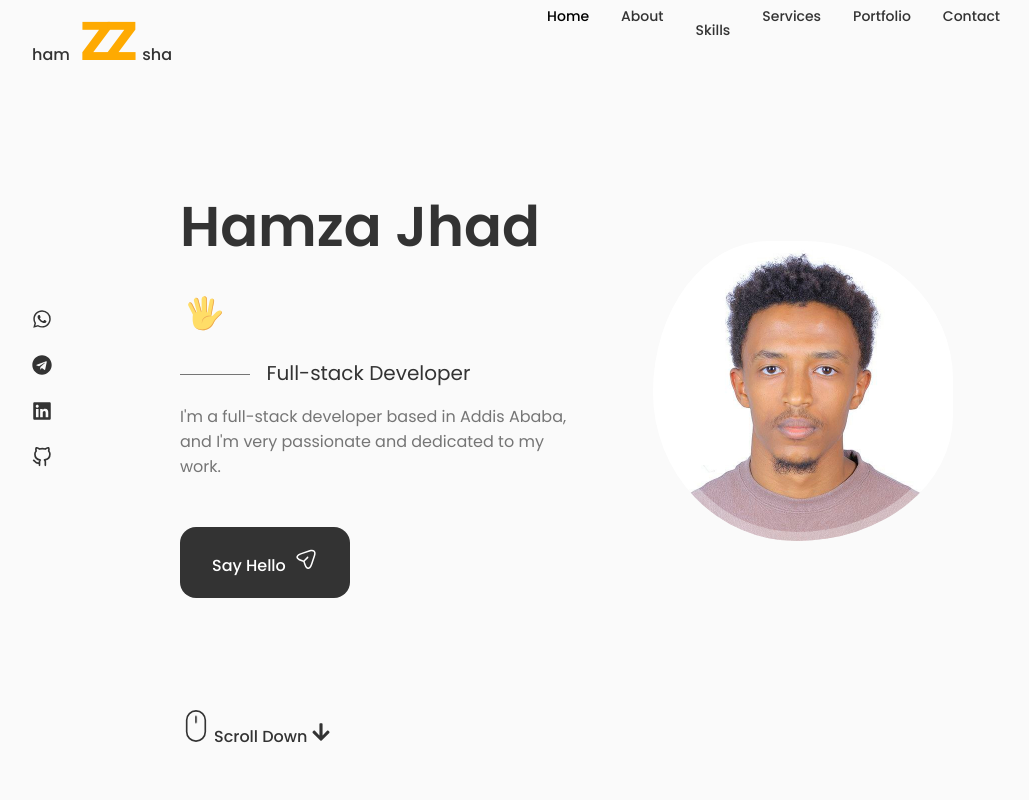
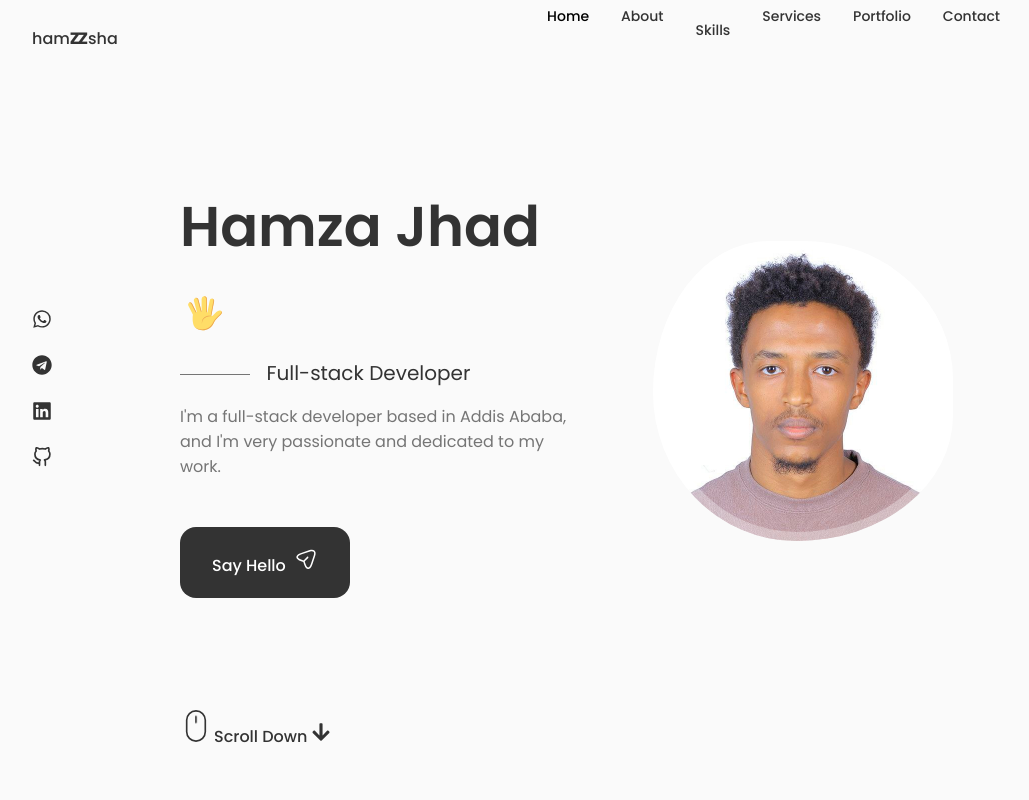
Before and after one commit to Hamzshaa/Personal-Portfolio, a React (Create React App) app: page / in a window 1280 px wide. Shown: the top 800 px of the page, without its empty margins (124-1153 px from the left). Built offline with nearby package versions, Linux system fonts and the light colour scheme; some icons are missing.

Commit message:
favicon changed

```diff
--- a/src/components/header/header.css
+++ b/src/components/header/header.css
@@ -23,11 +23,10 @@
 
 .nav__zz {
   font-weight: 900;
-  font-size: 4.3rem;
-  letter-spacing: -8px;
-  margin-left: 10px;
-  margin-right: 12px;
-  color: rgb(254, 170, 1);
+  font-size: 1.3rem;
+  letter-spacing: -2px;
+  margin-left: 0px;
+  margin-right: 2px;
 }
 
 .nav__logo:hover .nav__zz {
```
